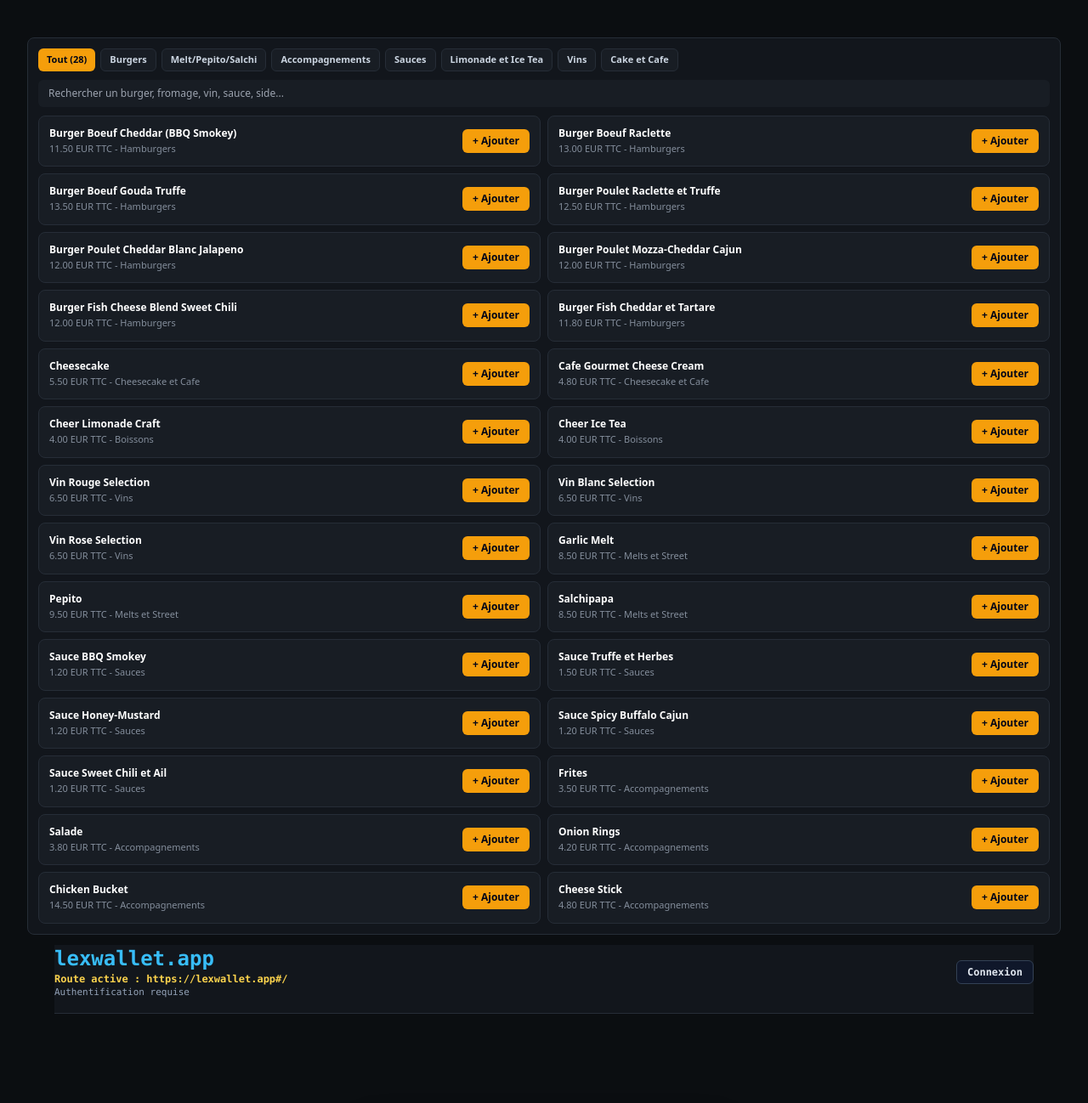
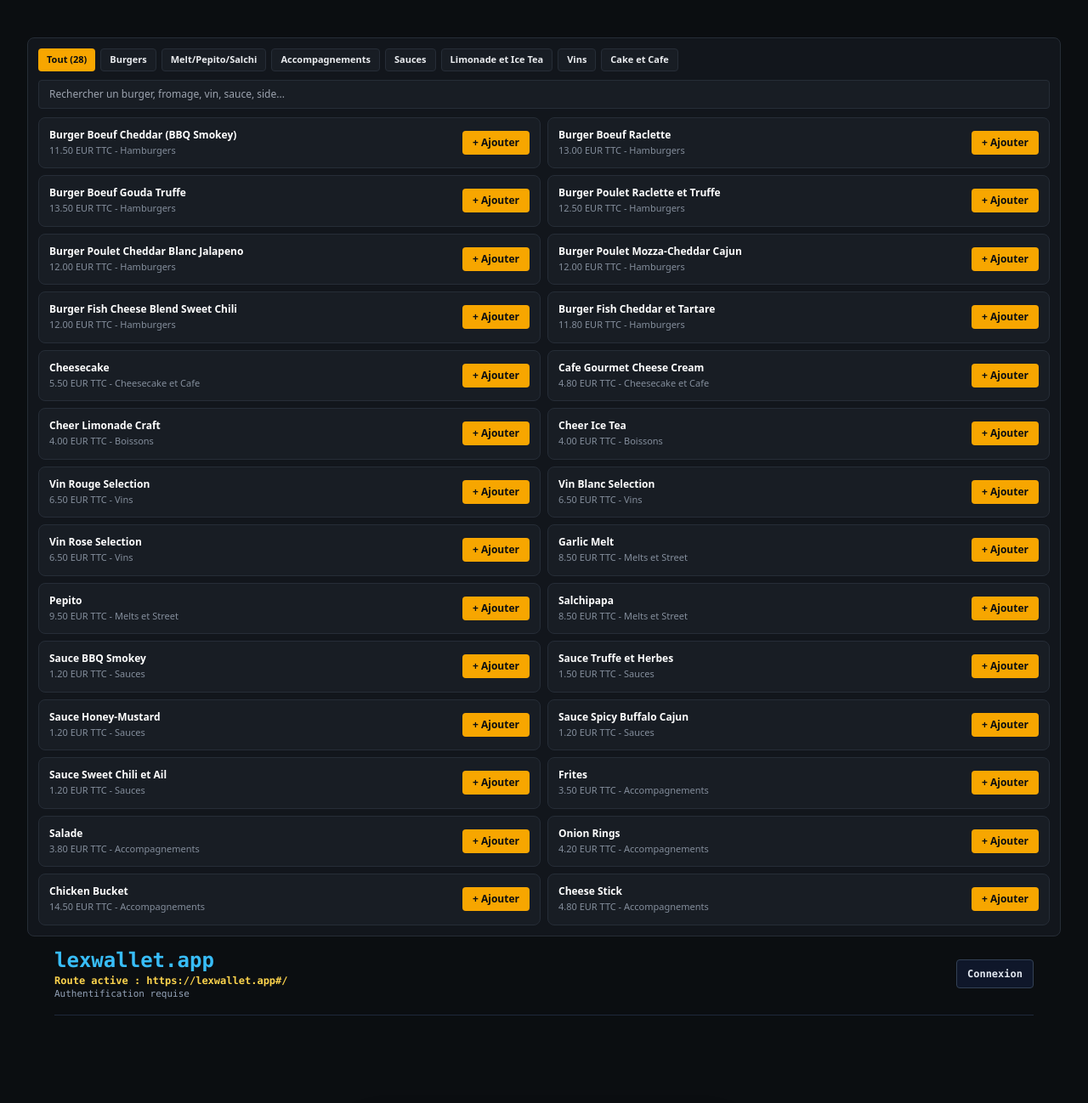
Before and after one commit to Bombele/cheer-tec-protocol, a plain HTML site: page 2-pos-edge/index.html in a window 1280 px wide. Shown: the top 1298 px of the page at 85% size. Drawn offline with nearby package versions, Linux system fonts and the light colour scheme.

Commit message:
fix(caisse): hide duplicate legacy catalog, unify yellow-black accents and strip stray lines (V11)

```diff
--- a/2-pos-edge/index.html
+++ b/2-pos-edge/index.html
@@ -1436,7 +1436,7 @@
         function exportBackupJson() { const t = getActiveTenant(); const blob = new Blob([JSON.stringify(t, null, 2)], { type: 'application/json' }); const url = URL.createObjectURL(blob); const a = document.createElement('a'); a.href = url; a.download = `lexwallet-${t.id}-backup.json`; a.click(); URL.revokeObjectURL(url); }
         function importBackupJson(event) { const file = event.target.files && event.target.files[0]; if (!file) return; const reader = new FileReader(); reader.onload = () => { try { const data = JSON.parse(String(reader.result || '{}')); const t = getActiveTenant(); tenantStore[t.id] = { ...t, ...data, id: t.id, ingredients: normalizeIngredientsWithBeverages(data.ingredients || t.ingredients, 250, t.id.slice(-2)) }; queueAndSyncTenant(tenantStore[t.id]); syncActiveView(); alert("Sauvegarde importée."); } catch (_) { alert("JSON invalide."); } }; reader.readAsText(file); }
     </script>
-<style id="LEXWALLET_BYBIT_THEME_V10">
+<style id="LEXWALLET_BYBIT_THEME_V11">
   :root {
     --bybit-bg: #0b0e11;
     --bybit-surface: #12161c;
@@ -1450,31 +1450,20 @@
     background-color: var(--bybit-bg) !important;
     color: var(--bybit-text) !important;
   }
-  header, nav, .nav, [role="navigation"] {
-    background-color: var(--bybit-surface) !important;
-    border-color: var(--bybit-border) !important;
-  }
-  button, .btn, [role="button"] {
-    border-radius: 6px !important;
-    font-weight: 600 !important;
-  }
-  input, select, textarea {
-    background-color: var(--bybit-surface-2) !important;
-    border-color: var(--bybit-border) !important;
-    color: var(--bybit-text) !important;
-    border-radius: 6px !important;
-  }
-  #cheer-menu-v10-host {
+  #cheer-menu-v11-host {
     background-color: var(--bybit-surface) !important;
     border: 1px solid var(--bybit-border) !important;
     border-radius: 8px !important;
     padding: 12px !important;
   }
+  .cheer-legacy-caisse-hidden {
+    display: none !important;
+  }
 </style>
-<script id="LEXWALLET_CAISSE_BYBIT_V10">
+<script id="LEXWALLET_CAISSE_BYBIT_V11">
 (function() {
   var MAX_ITEMS = 100;
-  var MAX_POLLS = 20;
+  var MAX_POLLS = 25;
   var MENU = [
     { id: "BUR-BEF-CHED", name: "Burger Boeuf Cheddar (BBQ Smokey)", category: "Hamburgers", priceTtc: 11.50, cogs: 3.20, stockId: "ING-CHED", recipeUnit: 0.18 },
     { id: "BUR-BEF-RACL", name: "Burger Boeuf Raclette", category: "Hamburgers", priceTtc: 13.00, cogs: 3.75, stockId: "ING-CHED", recipeUnit: 0.20 },
@@ -1536,6 +1525,33 @@
     }
     window.dispatchEvent(new Event("caisse:refresh"));
   };
+  function hideOldDuplicateCatalogSections() {
+    var host = document.getElementById("cheer-menu-v11-host");
+    var nodes = document.querySelectorAll("section, div, article");
+    for (var i = 0; i < nodes.length; i++) {
+      var el = nodes[i];
+      if (!el || el === host || (host && host.contains(el)) || el.contains(host)) continue;
+      var txt = String(el.textContent || "");
+      var hasOldItems = (txt.indexOf("Cheer Classic Cheese Burger") !== -1 || txt.indexOf("Cheer Truffle Bacon Burger") !== -1 || txt.indexOf("Box Frites & Cheese Emporter") !== -1 || txt.indexOf("Jus Pressé Maison") !== -1 || txt.indexOf("Spiritueux Signature (4cl)") !== -1);
+      var hasOldHeaders = (txt.indexOf("Plats & Burgers") !== -1 || txt.indexOf("Boissons Normal / Soft") !== -1 || txt.indexOf("Vins, Alcools & Spiritueux") !== -1);
+      if (hasOldItems && hasOldHeaders && el.children && el.children.length > 0 && el.children.length <= 12) {
+        el.classList.add("cheer-legacy-caisse-hidden");
+      }
+    }
+  }
+  function applyYellowBlackAccents() {
+    var targets = document.querySelectorAll("h1, h2, h3, .caisse-title, .pos-menu-item");
+    for (var i = 0; i < targets.length; i++) {
+      var t = String(targets[i].textContent || "").trim();
+      if (t === "Caisse" || t === "Menu POS" || t.indexOf("Tout (") === 0) {
+        targets[i].style.backgroundColor = "#f7a600";
+        targets[i].style.color = "#0b0e11";
+        targets[i].style.padding = "4px 10px";
+        targets[i].style.borderRadius = "6px";
+        targets[i].style.display = "inline-block";
+      }
+    }
+  }
   function findMountContainer() {
     var ids = ["view-caisse", "caisse-view", "pos-caisse", "main-content", "app"];
     for (var i = 0; i < ids.length; i++) {
@@ -1549,10 +1565,10 @@
     if (grid) return grid;
     var mount = findMountContainer();
     if (!mount) return null;
-    var host = document.getElementById("cheer-menu-v10-host");
+    var host = document.getElementById("cheer-menu-v11-host");
     if (!host) {
       host = document.createElement("div");
-      host.id = "cheer-menu-v10-host";
+      host.id = "cheer-menu-v11-host";
       host.className = "my-3 space-y-2.5";
       var tabsBox = document.createElement("div");
       tabsBox.id = "caisse-cat-tabs";
@@ -1561,7 +1577,7 @@
       searchBox.id = "caisse-search-input";
       searchBox.type = "text";
       searchBox.placeholder = "Rechercher un burger, fromage, vin, sauce, side...";
-      searchBox.className = "w-full px-3 py-2 text-xs";
+      searchBox.className = "w-full px-3 py-2 text-xs bg-[#181d24] border border-[#262d37] text-white rounded";
       var itemsGrid = document.createElement("div");
       itemsGrid.id = "pos-catalog-grid";
       itemsGrid.className = "grid grid-cols-1 sm:grid-cols-2 gap-2";
@@ -1572,17 +1588,8 @@
     }
     return document.getElementById("pos-catalog-grid");
   }
-  function compactMenus() {
-    var btns = document.querySelectorAll("nav a, nav button, header a, header button, [role=\"navigation\"] a, [role=\"navigation\"] button");
-    for (var i = 0; i < btns.length; i++) {
-      btns[i].style.paddingTop = "5px";
-      btns[i].style.paddingBottom = "5px";
-      btns[i].style.fontSize = "12px";
-    }
-  }
-  function renderMenuV10() {
+  function renderMenuV11() {
     syncTenants();
-    compactMenus();
     var grid = ensureHostAndGrid();
     if (!grid) return;
     var tabsEl = document.getElementById("caisse-cat-tabs");
@@ -1604,17 +1611,17 @@
           b.type = "button";
           b.textContent = c.l;
           b.className = activeCat === c.k
-            ? "px-2.5 py-1 rounded text-[11px] bg-amber-500 text-slate-950"
-            : "px-2.5 py-1 rounded text-[11px] bg-[#181d24] text-slate-300 border border-[#262d37]";
-          b.addEventListener("click", function() { activeCat = c.k; renderMenuV10(); });
+            ? "px-2.5 py-1 rounded text-[11px] font-bold bg-[#f7a600] text-[#0b0e11]"
+            : "px-2.5 py-1 rounded text-[11px] font-semibold bg-[#181d24] text-[#eaecef] border border-[#262d37]";
+          b.addEventListener("click", function() { activeCat = c.k; renderMenuV11(); });
           tabsEl.appendChild(b);
         })(cats[i]);
       }
     }
     var inp = document.getElementById("caisse-search-input");
-    if (inp && !inp.dataset.v10) {
-      inp.dataset.v10 = "1";
-      inp.addEventListener("input", function() { searchQuery = String(inp.value || "").trim().toLowerCase(); renderMenuV10(); });
+    if (inp && !inp.dataset.v11) {
+      inp.dataset.v11 = "1";
+      inp.addEventListener("input", function() { searchQuery = String(inp.value || "").trim().toLowerCase(); renderMenuV11(); });
     }
     var list = [];
     for (var i = 0; i < MENU.length && list.length < MAX_ITEMS; i++) {
@@ -1628,7 +1635,7 @@
     for (var j = 0; j < list.length; j++) {
       (function(item) {
         var card = document.createElement("div");
-        card.className = "bg-[#181d24] border border-[#262d37] hover:border-amber-500/70 p-3 rounded-lg flex items-center justify-between gap-3";
+        card.className = "bg-[#181d24] border border-[#262d37] hover:border-[#f7a600] p-3 rounded-lg flex items-center justify-between gap-3";
         var left = document.createElement("div");
         left.className = "min-w-0";
         var title = document.createElement("div");
@@ -1641,7 +1648,7 @@
         left.appendChild(sub);
         var btn = document.createElement("button");
         btn.type = "button";
-        btn.className = "shrink-0 px-3 py-1.5 rounded bg-amber-500 hover:bg-amber-400 text-slate-950 text-xs";
+        btn.className = "shrink-0 px-3 py-1.5 rounded bg-[#f7a600] hover:bg-[#e09600] text-[#0b0e11] font-bold text-xs";
         btn.textContent = "+ Ajouter";
         btn.addEventListener("click", function() { window.addItemToCart(item.id); });
         card.appendChild(left);
@@ -1649,16 +1656,18 @@
         grid.appendChild(card);
       })(list[j]);
     }
-  }
-  window.renderPosCatalog = renderMenuV10;
+    hideOldDuplicateCatalogSections();
+    applyYellowBlackAccents();
+  }
+  window.renderPosCatalog = renderMenuV11;
   var polls = 0;
   var timer = setInterval(function() {
     polls++;
-    renderMenuV10();
+    renderMenuV11();
     if (polls >= MAX_POLLS) clearInterval(timer);
   }, 200);
-  window.addEventListener("DOMContentLoaded", function() { renderMenuV10(); });
-  window.addEventListener("hashchange", function() { setTimeout(renderMenuV10, 80); });
+  window.addEventListener("DOMContentLoaded", function() { renderMenuV11(); });
+  window.addEventListener("hashchange", function() { setTimeout(renderMenuV11, 80); });
 })();
 </script>
       "</body></html>";
@@ -1668,7 +1677,6 @@
     }
   }
 
-      ht += rHt; vat += rVat; ttc += rTtc;
       rows.push([tx.id || "-", tx.date || "-", rHt.toFixed(2), rVat.toFixed(2), rTtc.toFixed(2)]);
     }
   }
@@ -1679,18 +1687,14 @@
   }
 
       if (!tx) continue;
-      if (!tx.cancelled && !tx.is_test) { validCount++; totalValide += Number(tx.total_ttc || 0); }
       rows.push([tx.id || "-", tx.created_at || tx.date || "-", tx.sale_type || "-", Number(tx.total_ttc || 0).toFixed(2), st]);
     }
   }
 
-      if (pnlHeaderRow) {
       }
     }
-    if (csvBtn && !csvBtn.dataset.boundPnlCsv) {
-    }
-
-      if (histHeader) {
+    }
+
       }
     }
   }
```
